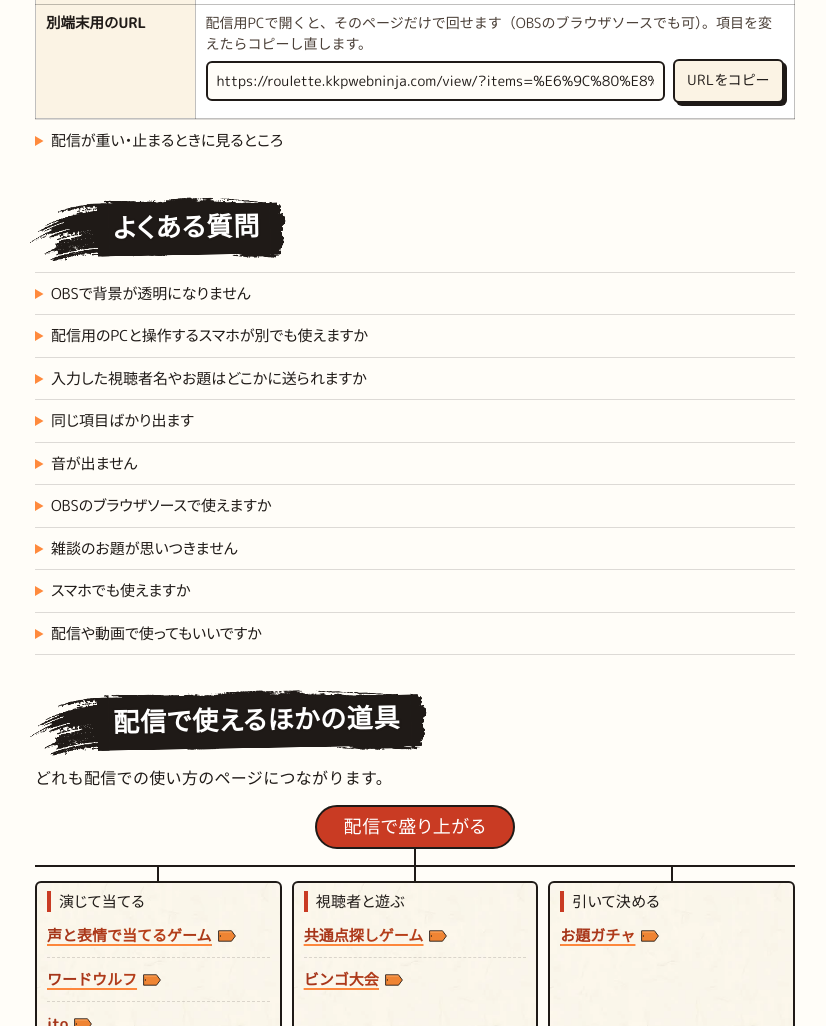
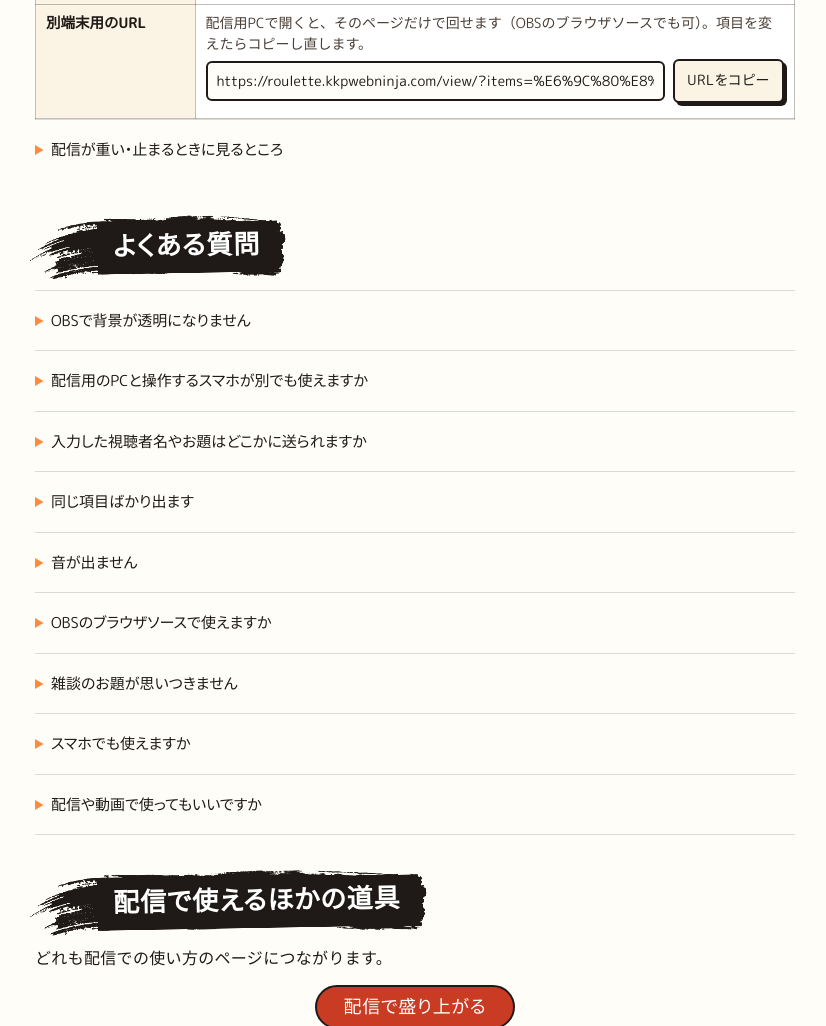
Before and after one commit to kkp-15/ninja-roulette, a plain HTML site: page index.html in a window 1280 px wide. Shown: the part 2843-3869 px from the top of the page, without its empty margins (31-857 px from the left). Drawn offline with Linux system fonts and the light colour scheme; a web font is replaced by a local one.

Commit message:
押す所を44pxに（よくある質問の見出し・時間の−＋）
Co-Authored-By: Claude Opus 5.5 <noreply@anthropic.com>

```diff
--- a/index.html
+++ b/index.html
@@ -151,7 +151,7 @@ textarea#items{width:100%;min-height:260px;padding:10px;border:1px solid var(--l
 .flash{font-size:14px;color:var(--accent-d);margin-left:4px}
 details{border-top:1px solid var(--line-l);padding:8px 0}
 details:last-of-type{border-bottom:1px solid var(--line-l)}
-summary{cursor:pointer;font-weight:700;font-size:15px}
+summary{cursor:pointer;font-weight:700;font-size:15px;padding:9px 0}
 details p{margin:.5rem 0 .3rem;font-size:15px}
 .uf{text-align:center;padding:2rem 1rem 2.5rem;font-size:.875rem;color:#94a3b8;line-height:2;border-top:1px solid #f0e6d2;margin-top:2.5rem;background:#fffcf7}
 .uf-name{font-weight:800;color:#8b6b3d;font-size:.875rem;margin-bottom:.4rem}
```
